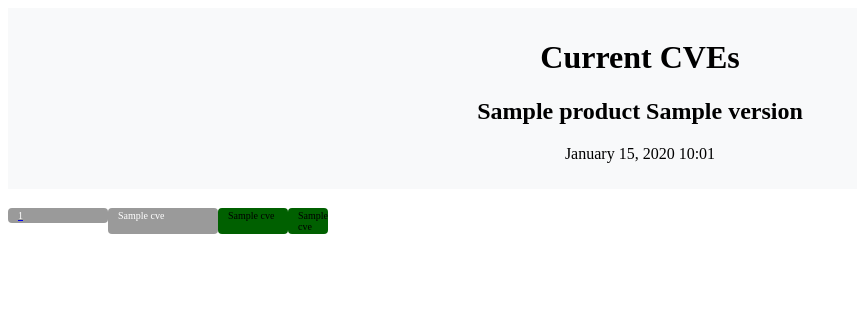
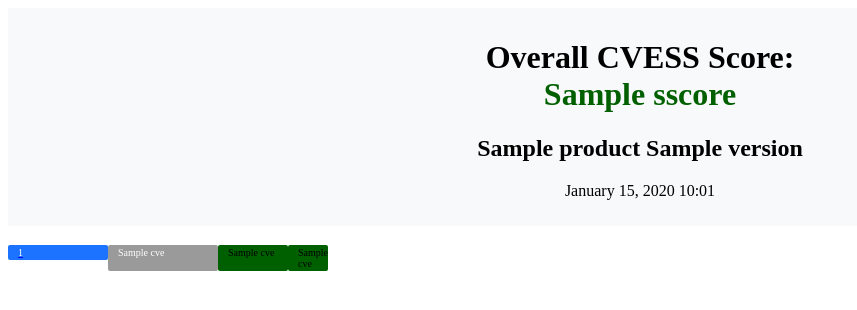
Before and after one commit to lucianhanga/cve.static.page, a Python web app: template templates/example3.jinja2 in a window 1280 px wide. Shown: the top 310 px of the page, without its empty margins (0-857 px from the left). Run offline with Jinja, Linux system fonts and the light colour scheme; the template is opened without the code that fills it: most values are stand-ins (such as "Sample title", 1, 10 or a date in 2020).

Commit message:
add the calculation for the overall CVESS Score

```diff
--- a/templates/example3.jinja2
+++ b/templates/example3.jinja2
@@ -15,16 +15,16 @@
             padding: 2px 10px;
             font-size: 10px;
             font-weight: normal;
-            border-radius: 4px;
+            border-radius: 2px;
         }
         .badge > a > div {
             padding: 2px 10px;
             font-size: 10px;
             font-weight: normal;
-            border-radius: 4px;
+            border-radius: 2px;
         }
         .part1 {
-            background-color: #9a9a9a;
+            background-color: #1b73ff;
             color: white;
             width: 80px;
         }
@@ -57,6 +57,19 @@
         .low {
             background-color: rgb(0, 96, 0);
         }
+
+        .criticaltext {
+            color: rgb(161, 0, 0);
+        }
+        .hightext {
+            color: rgb(255, 136, 0);
+        }
+        .mediumtext {
+            color: rgb(255, 230, 0);
+        }
+        .lowtext {
+            color: rgb(0, 96, 0);
+        }
         ul {
             list-style-type: none; /* remove bullet points */
             padding: 0; /* remove padding */
@@ -65,7 +78,18 @@
 </head>
 <body>
     <header>
-      <h1>Current CVEs</h1>
+      <h1>
+        <div>Overall CVESS Score: </div>
+        {% if sscore >= 9.0 %}
+            <div class="criticaltext">{{ sscore }}</div>
+        {% elif sscore >= 7.0 %}
+            <div class="hightext">{{ sscore }}</div>
+        {% elif sscore >= 4.0 %}
+            <div class="mediumtext">{{ sscore }}</div>
+        {% else %}
+            <div class="lowtext">{{ sscore }}</div>
+        {% endif %}
+    </h1>
       <h2>{{ product }} {{version}}</h2>
       <p>{{ current_date.strftime('%B %d, %Y %H:%m') }}</p>
     </header>
@@ -74,7 +98,7 @@
         {% for cve in cves_list %}
             <li>
             <div class="badge">
-                <a text-decoration: none; href="{{ cve[5] }}">
+                <a href="{{ cve[5] }}">
                 <div class="part1" title = "{{cve[4]}}">{{ cve[0] }}</div>
                 </a>
                 <div class="part2">{{ cve[1] }}</div>
@@ -96,7 +120,7 @@
         {% endfor %}
     </ul>
     {% else %}
-        <p>No lists found.</p>
+        <p>No CVEs</p>
     {% endif %}
 </body>
 </html>
```
Also changed, not shown: process.cves.py (+15 -6 lines).
